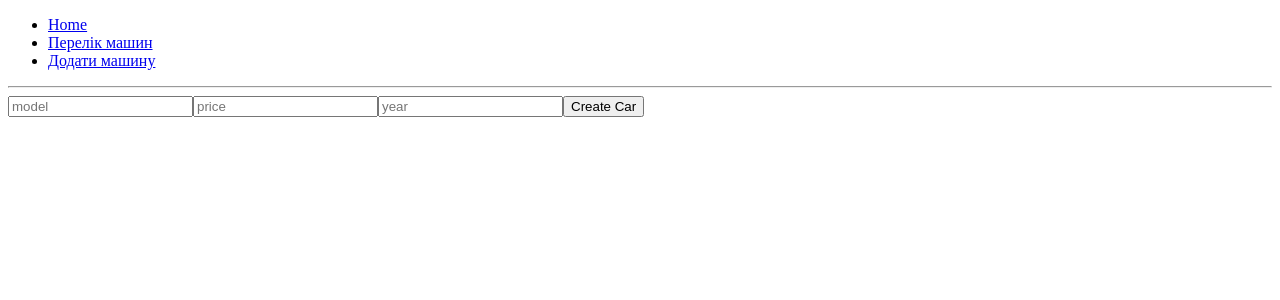
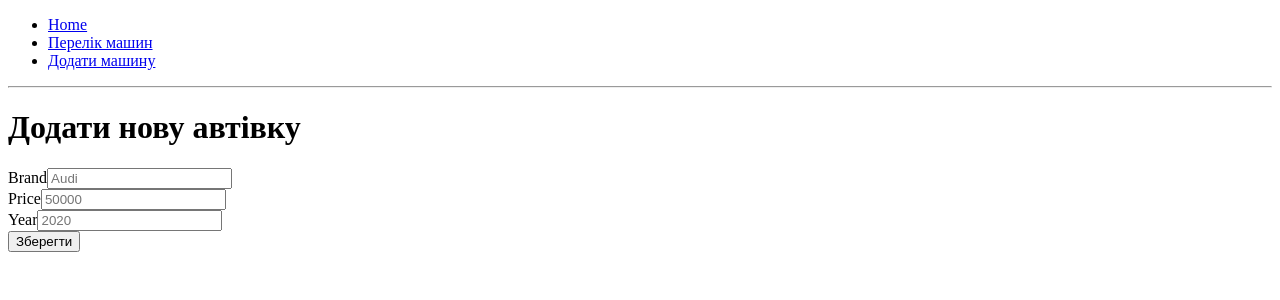
Before and after one commit to Yaroslav-Kyselov/NextJS, a Next.js app: page /cars/new in a window 1280 px wide. Shown: the top 300 px of the page. Built offline with nearby package versions, Linux system fonts and the light colour scheme.

Commit message:
NextJS hw3 + fin

```diff
--- a/src/app/(public)/cars/new/page.tsx
+++ b/src/app/(public)/cars/new/page.tsx
@@ -1,17 +1,98 @@
-import Form from "next/form";
+'use client';
+
 import {createCar} from "@/server-actions/serverActions";
+import {ICar} from "@/models/ICar";
+import Joi from "joi";
+import {joiResolver} from "@hookform/resolvers/joi";
+import {useForm} from "react-hook-form";
+import {useTransition} from "react";
 
-const CreateCarPage = () => {
+// схема валідації через Joi
+const schema = Joi.object<ICar>({
+    brand:Joi.string().pattern(new RegExp('^[a-zA-Zа-яА-яёЁіІїЇєЄҐґ]{1,20}$'))
+        .messages({'string.pattern.base':'You brand value did not match pattern'}),
+    price:Joi.number().min( 0 ).max(1000000)
+        .messages({'number.min':'Price must be greater than or equal to 0',
+            'number.max':'Max price 1 000 000'
+        }),
+    year:Joi.number().min(1990).max(2025).messages({
+        'number.min':'Year must be greater than or equal to 1990',
+        'number.max':'Year must be less than or equal to 2025'
+    }),
+});
+
+export default function NewCarPage() {
+    const {
+        register,
+        handleSubmit,
+        formState: { errors },
+    } = useForm<ICar>({ resolver: joiResolver(schema) });
+
+    const [isPending, startTransition] = useTransition();
+
+    const onSubmit = (data: ICar) => {
+        startTransition(async () => {
+            await createCar(data);
+        });
+    };
+
     return (
-        <div>
-            <Form action={createCar}>
-                <input type="text" name="brand" placeholder={'model'}/>
-                <input type="number" name="price" placeholder={'price'}/>
-                <input type="number" name="year" placeholder={'year'}/>
-                <button type="submit">Create Car</button>
-            </Form>
-        </div>
-    )
+        <main className="p-8">
+            <h1 className="text-2xl font-bold mb-4">Додати нову автівку</h1>
+
+            <form
+                onSubmit={handleSubmit(onSubmit)}
+                className="max-w-md space-y-4 bg-gray-50 p-6 rounded-lg shadow"
+            >
+                {/* Model */}
+                <div>
+                    <label className="block font-semibold">Brand</label>
+                    <input
+                        {...register('brand')}
+                        className="border p-2 w-full rounded"
+                        placeholder="Audi"
+                    />
+                    {errors.brand && (
+                        <p className="text-red-500 text-sm mt-1">{errors.brand.message}</p>
+                    )}
+                </div>
+
+                {/* Price */}
+                <div>
+                    <label className="block font-semibold">Price</label>
+                    <input
+                        type="number"
+                        {...register('price')}
+                        className="border p-2 w-full rounded"
+                        placeholder="50000"
+                    />
+                    {errors.price && (
+                        <p className="text-red-500 text-sm mt-1">{errors.price.message}</p>
+                    )}
+                </div>
+
+                {/* Year */}
+                <div>
+                    <label className="block font-semibold">Year</label>
+                    <input
+                        type="number"
+                        {...register('year')}
+                        className="border p-2 w-full rounded"
+                        placeholder="2020"
+                    />
+                    {errors.year && (
+                        <p className="text-red-500 text-sm mt-1">{errors.year.message}</p>
+                    )}
+                </div>
+
+                <button
+                    type="submit"
+                    disabled={isPending}
+                    className="bg-teal-600 text-white px-4 py-2 rounded hover:bg-teal-700 disabled:opacity-60"
+                >
+                    {isPending ? 'Збереження...' : 'Зберегти'}
+                </button>
+            </form>
+        </main>
+    );
 }
-
-export default CreateCarPage;
--- a/src/server-actions/serverActions.tsx
+++ b/src/server-actions/serverActions.tsx
@@ -2,18 +2,15 @@
 
 import { redirect } from 'next/navigation';
 import {carService} from "@/services/api.service";
+import {ICar} from "@/models/ICar";
 
 
-export async function createCar(formData: FormData) {
-    const brand = formData.get('brand') as string;
-    const price = Number(formData.get('price'));
-    const year = Number(formData.get('year'));
-
-    if (!brand || !price || !year) {
-        throw new Error('Invalid input');
-    }
-
-    await carService.createOneCar({ brand, price, year });
+export async function createCar(data: ICar) {
+    await carService.createOneCar({
+        brand: data.brand,
+        price: data.price,
+        year: data.year,
+    });
 
     redirect('/cars');
 }
```
